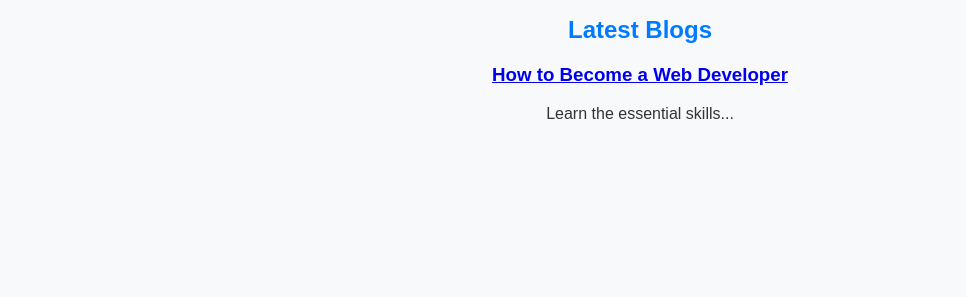
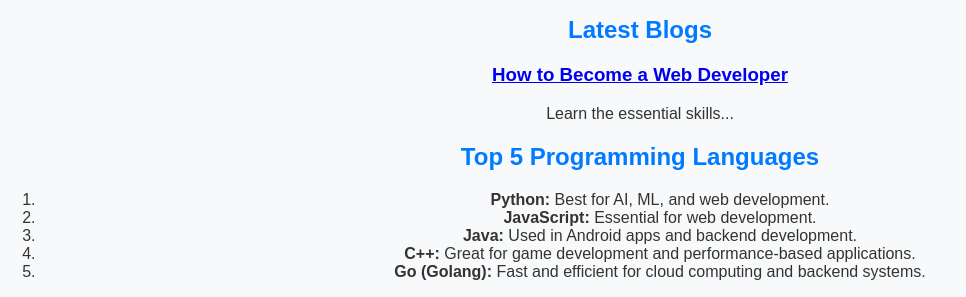
Before and after one commit to utkarsh516/Utkarsh-singh, a plain HTML site: page index.html in a window 1280 px wide. Shown: the part 565-862 px from the top of the page, without its empty margins (0-966 px from the left). Before the commit the page ends 800 px from the top, so only its background shows below. Drawn offline with Linux system fonts and the light colour scheme.

Commit message:
Update index.html

```diff
--- a/index.html
+++ b/index.html
@@ -37,5 +37,15 @@
             <p>Learn the essential skills...</p>
         </div>
     </section>
+            <section id="top-languages">
+    <h2>Top 5 Programming Languages</h2>
+    <ol>
+        <li><strong>Python:</strong> Best for AI, ML, and web development.</li>
+        <li><strong>JavaScript:</strong> Essential for web development.</li>
+        <li><strong>Java:</strong> Used in Android apps and backend development.</li>
+        <li><strong>C++:</strong> Great for game development and performance-based applications.</li>
+        <li><strong>Go (Golang):</strong> Fast and efficient for cloud computing and backend systems.</li>
+    </ol>
+            </section>
 </body>
 </html>
```
